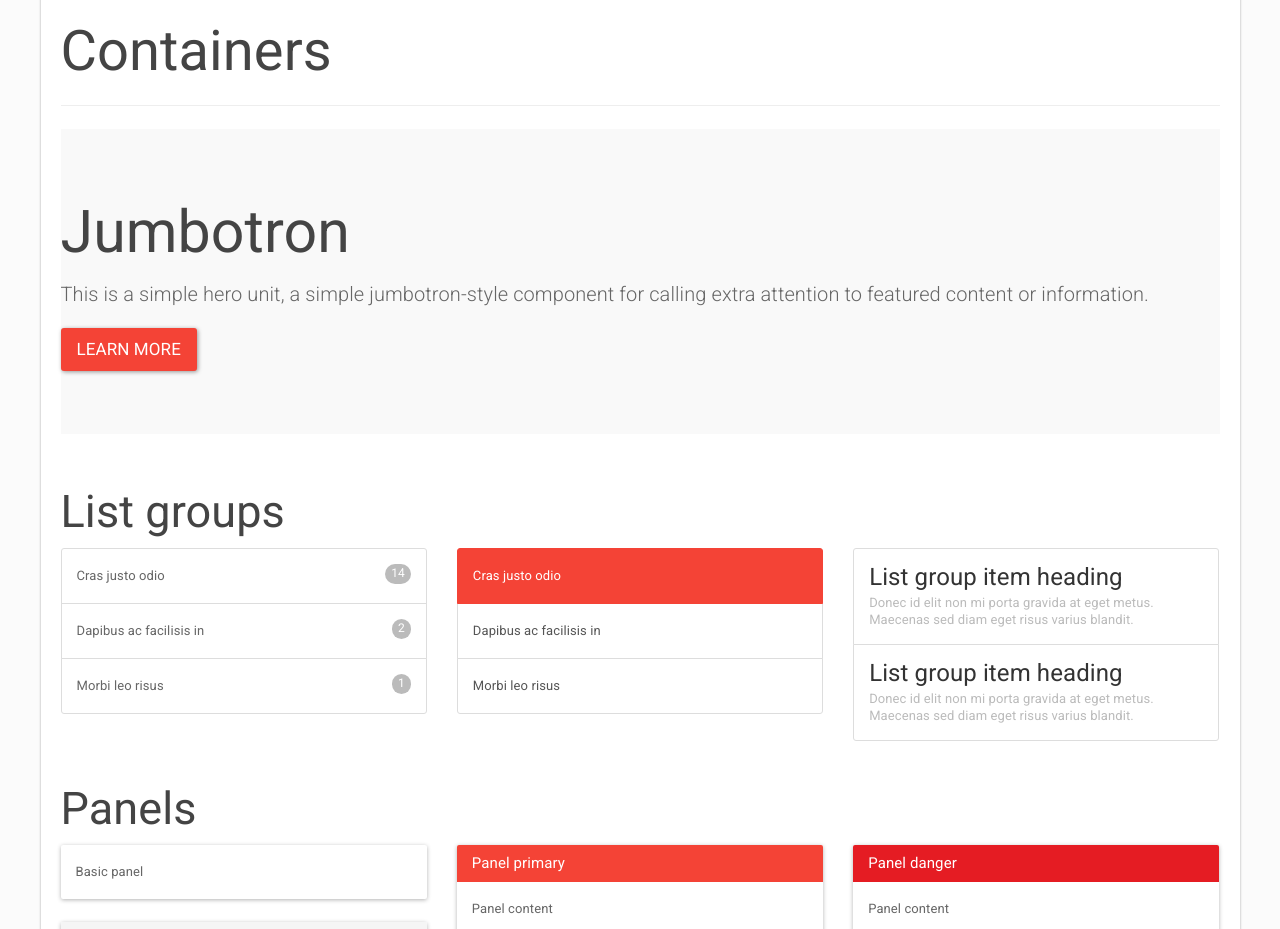
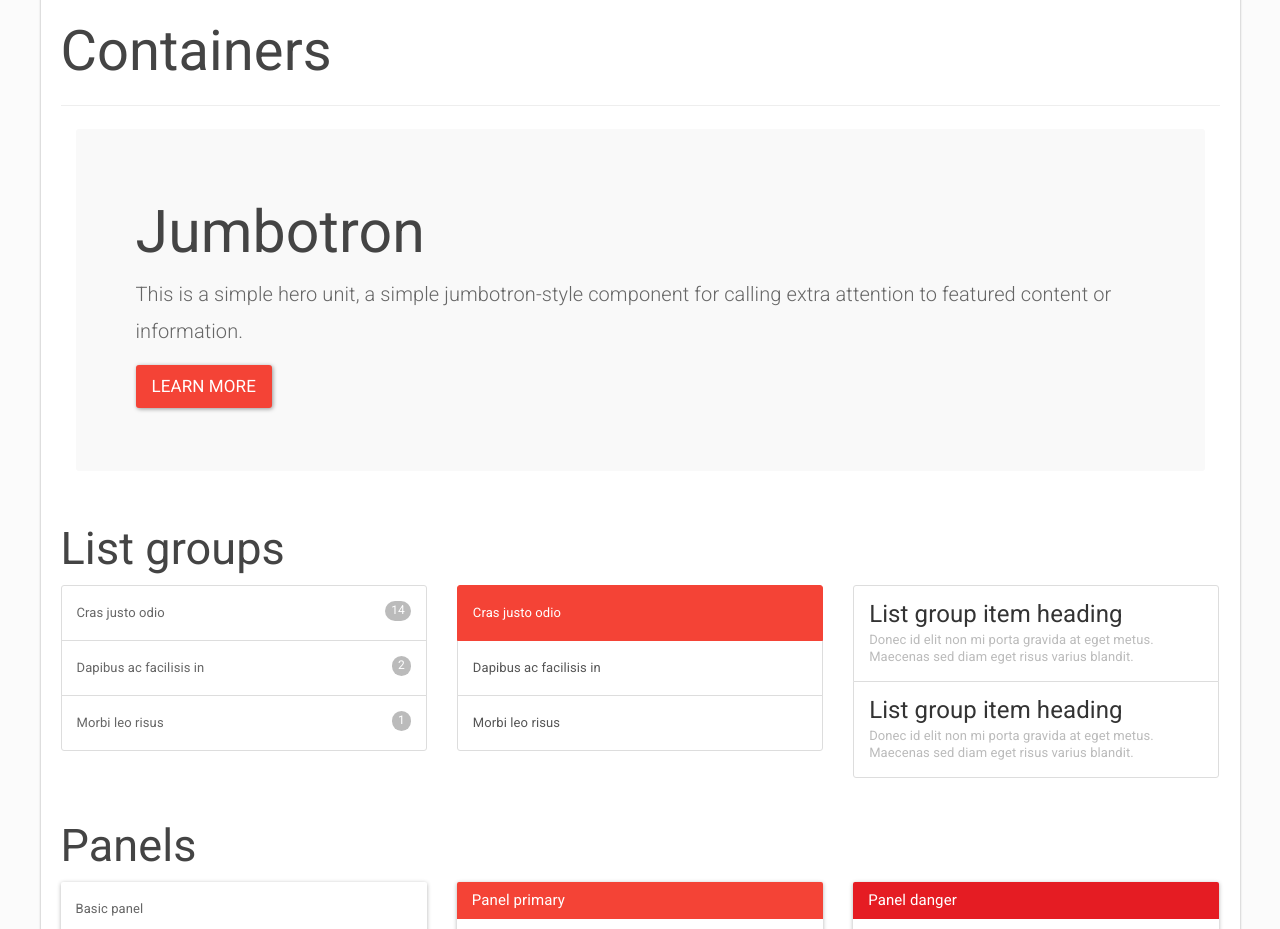
Before and after one commit to PaulBGD/Strapalooza, a website: page index.html in a window 1280 px wide. Shown: the part 5360-6289 px from the top of the page. Drawn offline with nearby package versions, Linux system fonts and the light colour scheme.

Commit message:
Jumbotron requires a container

```diff
--- a/index.html
+++ b/index.html
@@ -966,7 +966,7 @@
                         <div class="page-header">
                             <h1 id="container">Containers</h1>
                         </div>
-                        <div class="bs-component">
+                        <div class="bs-component container">
                             <div class="jumbotron">
                                 <h1>Jumbotron</h1>
 
```
